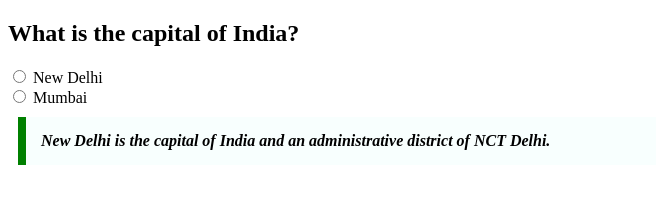
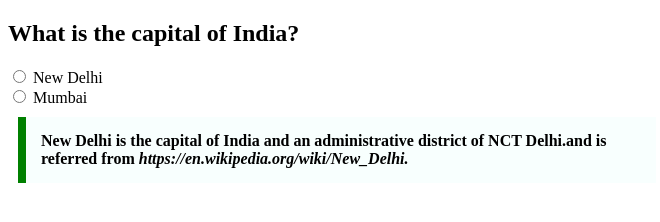
Before and after one commit to acciojob/trivia-Shreya-1403, a website: page main.html in a window 1280 px wide. Shown: the whole page, without its empty margins (0-660 px from the left). Drawn offline with Linux system fonts and the light colour scheme.

Commit message:
created a submission

```diff
--- a/main.html
+++ b/main.html
@@ -13,7 +13,7 @@
     <label for="city">New Delhi</label> <br>
     <input type="radio" id="city" name="Mumbai" value="Mumbai">
     <label for="city">Mumbai</label>
-    <blockquote><cite>New Delhi is the capital of India and an administrative district of NCT Delhi.</cite></blockquote>
+    <blockquote>New Delhi is the capital of India and an administrative district of NCT Delhi.and is referred from <cite>https://en.wikipedia.org/wiki/New_Delhi.</cite></blockquote>
     <script type="text/javascript" src="./script.js">
 </script>
 
```
